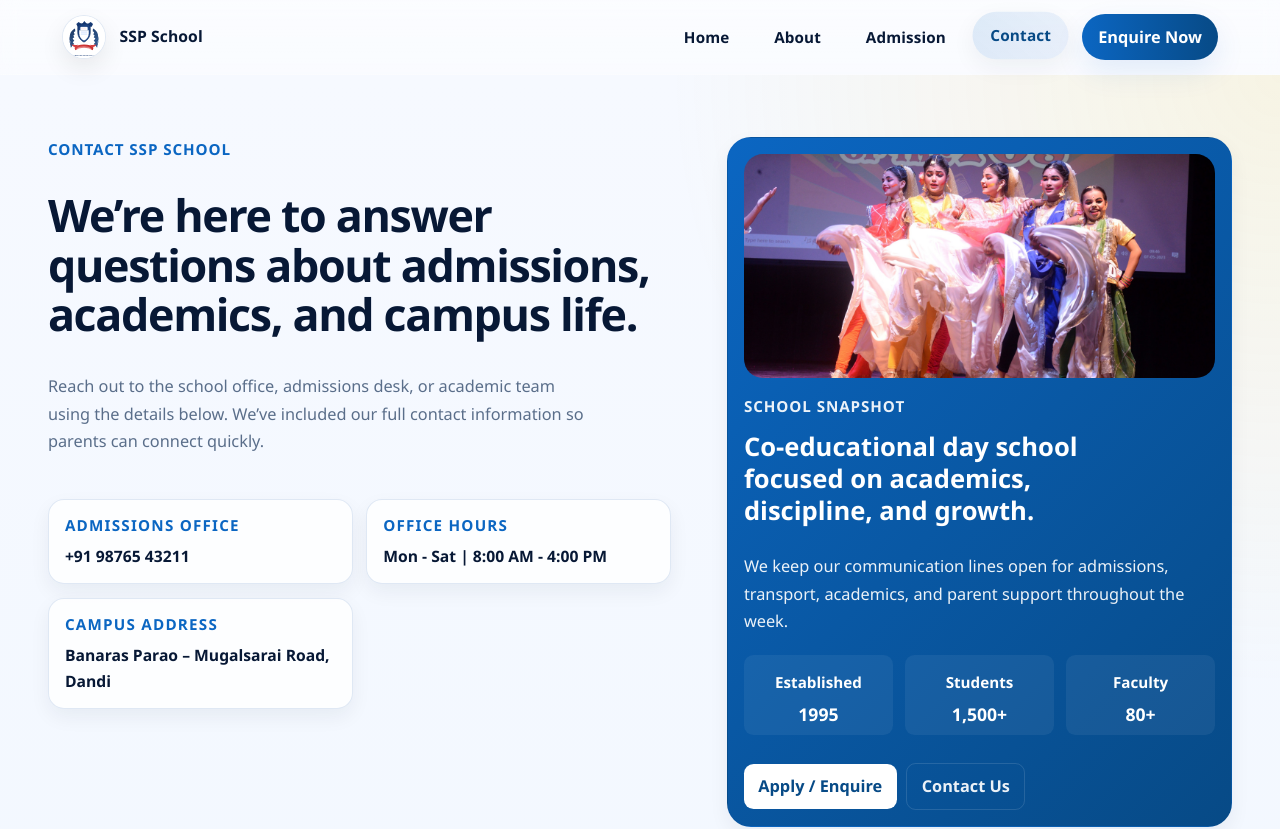
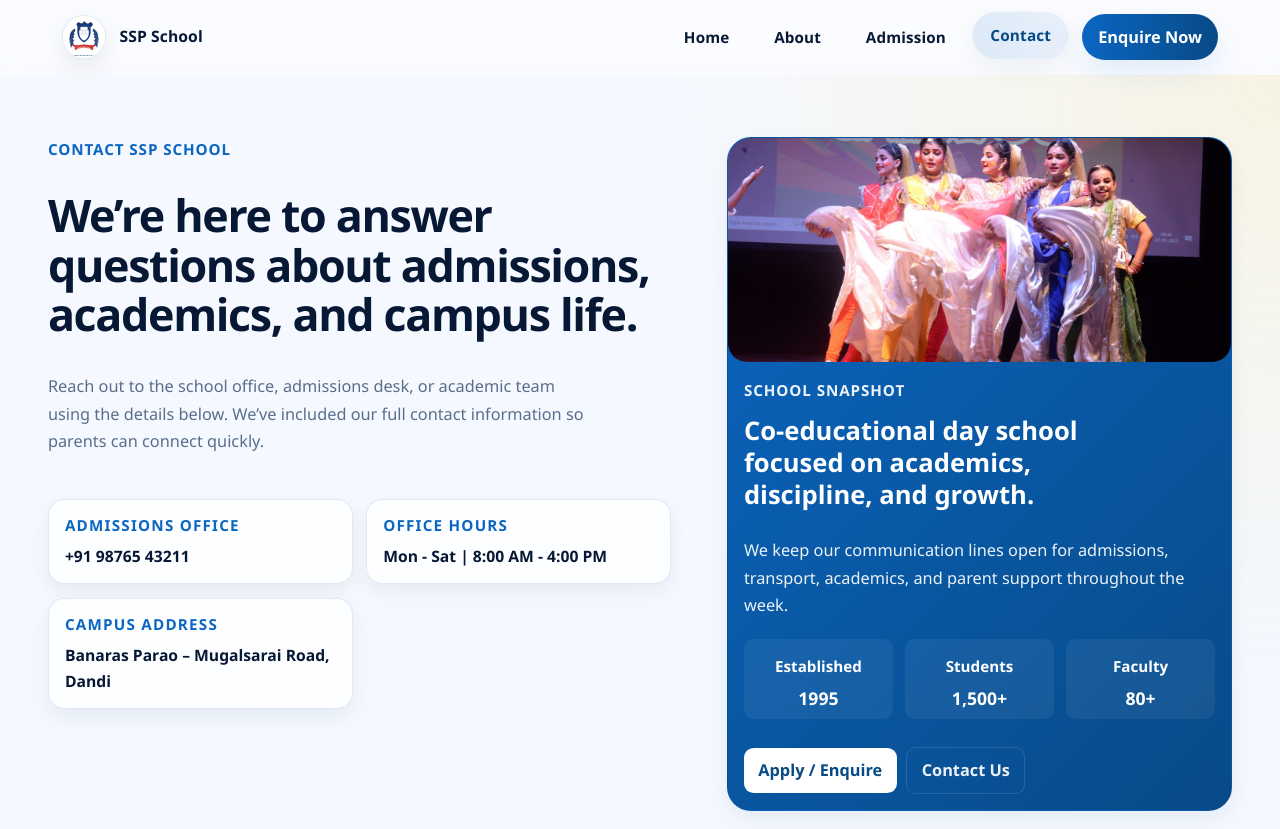
Before and after one commit to vikashkr1712/SSP-School-Website, a React (Vite) app in the folder frontend/: page /contact in a window 1280 px wide. Shown: the top 829 px of the page. Built offline with nearby package versions, Linux system fonts and the light colour scheme; no server answers.

Commit message:
style(contact): make snapshot image flush to card edges

```diff
--- a/frontend/src/styles/layout/Contact.css
+++ b/frontend/src/styles/layout/Contact.css
@@ -67,6 +67,15 @@
   border-radius: calc(var(--radius-lg) - 0.3rem);
   margin-bottom: 1rem;
   background: rgba(255, 255, 255, 0.14);
+}
+
+/* Make the snapshot image reach the card edges (top/left/right) inside the highlighted card */
+.contact-card--highlight .contact-hero__image-wrap {
+  /* cancel the card padding visually so image sits flush with edges */
+  margin: -1rem -1rem 1rem;
+  border-top-left-radius: calc(var(--radius-lg) - 0.3rem);
+  border-top-right-radius: calc(var(--radius-lg) - 0.3rem);
+  background: transparent;
 }
 
 .contact-hero__image {
```
